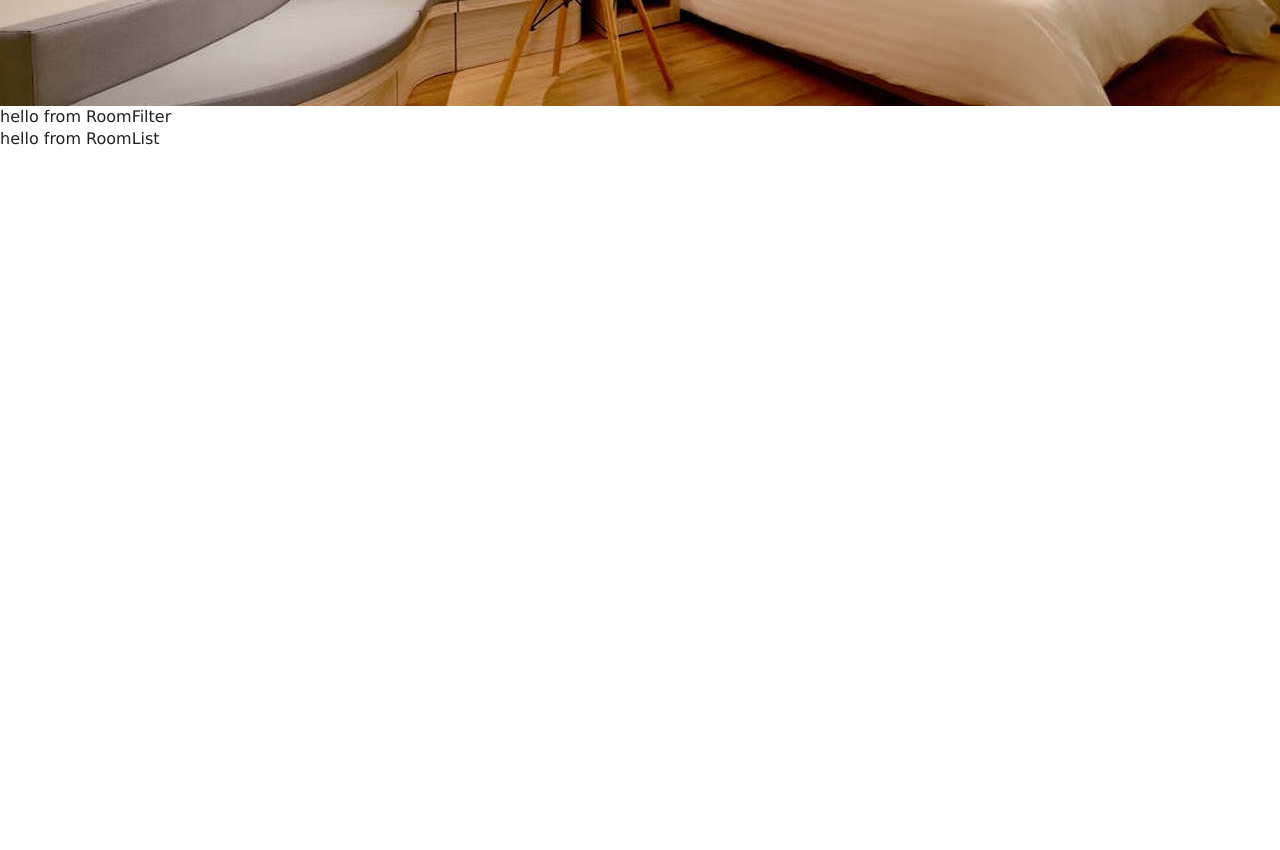
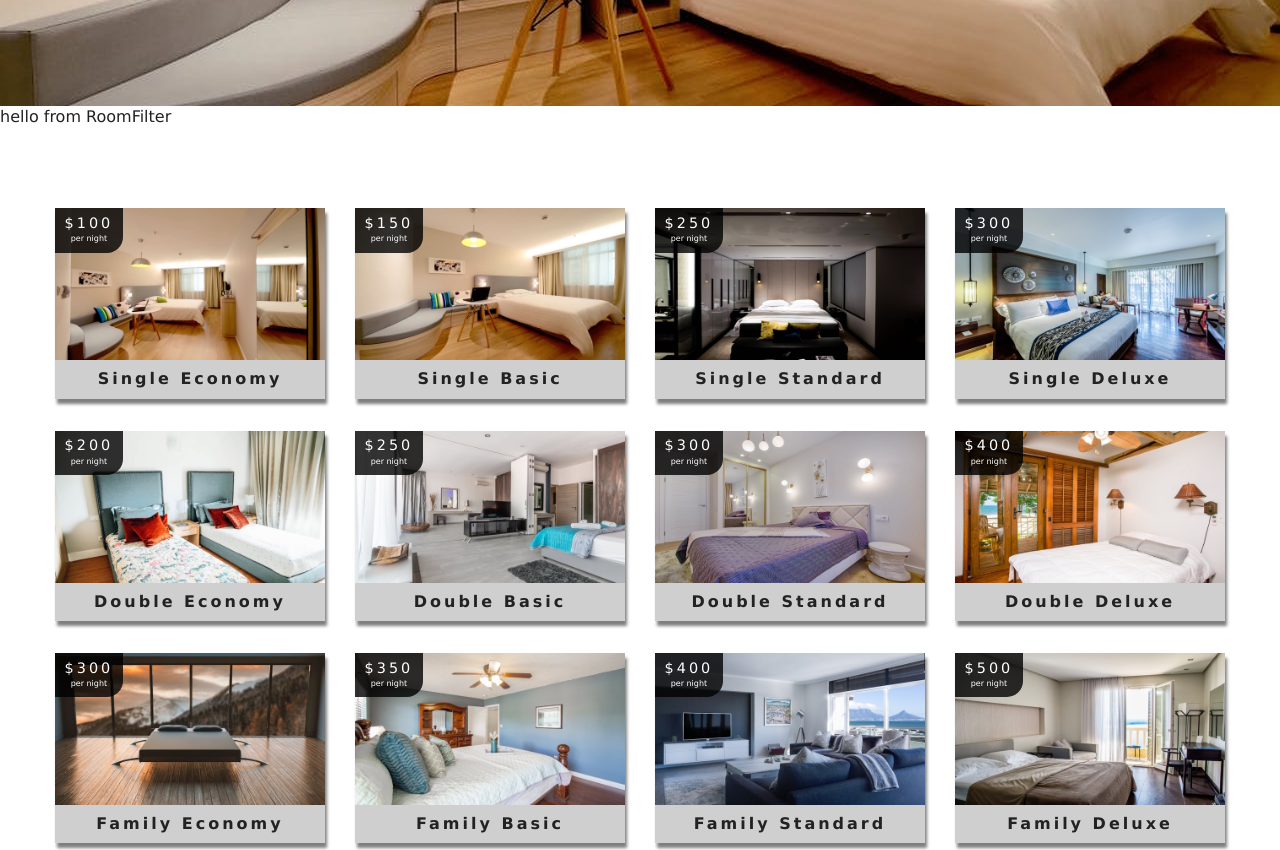
Before and after one commit to kristinaht/resort-react-app, a React (Create React App) app: page /rooms in a window 1280 px wide. Shown: the part 440-1290 px from the top of the page. Before the commit the page ends 800 px from the top, so only its background shows below. Built offline with nearby package versions, Linux system fonts and the light colour scheme.

Commit message:
add functionality to RoomList component: pass rooms as a prop, render Room component

```diff
--- a/src/components/RoomList.js
+++ b/src/components/RoomList.js
@@ -1,9 +1,24 @@
 import React from 'react'
+import Room from './Room'
 
-export default function RoomList() {
+export default function RoomList({ rooms }) {
+  if(rooms.length === 0){
+    return (
+      <div className='empty-search'>
+        <h3>no rooms match search criteria</h3>
+      </div>
+    )
+  }
+
   return (
-    <div>
-      hello from RoomList
-    </div>
+    <section className='roomslist'>
+      <div className='roomslist-center'>
+        {
+          rooms.map(item => {
+            return <Room key={item.id} room={item} />
+          })
+        }
+      </div>
+    </section>
   )
 }
```
